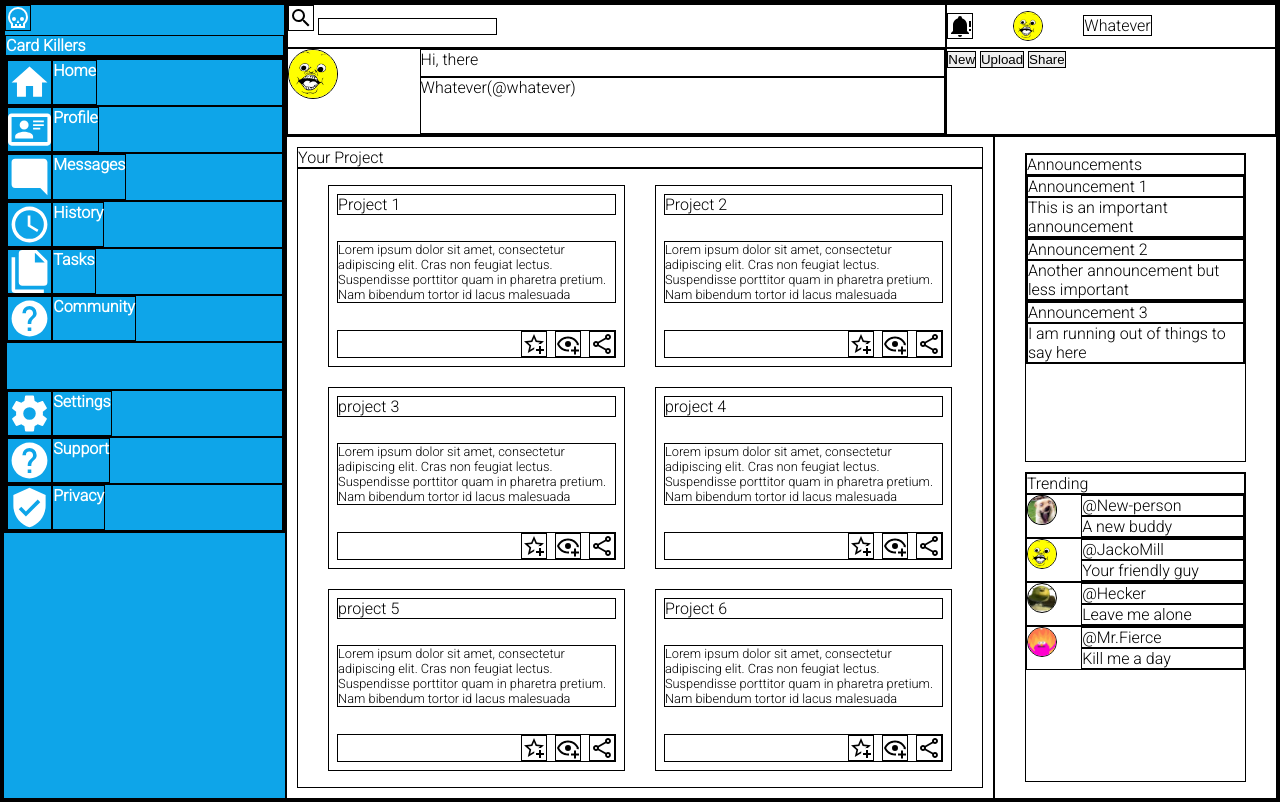
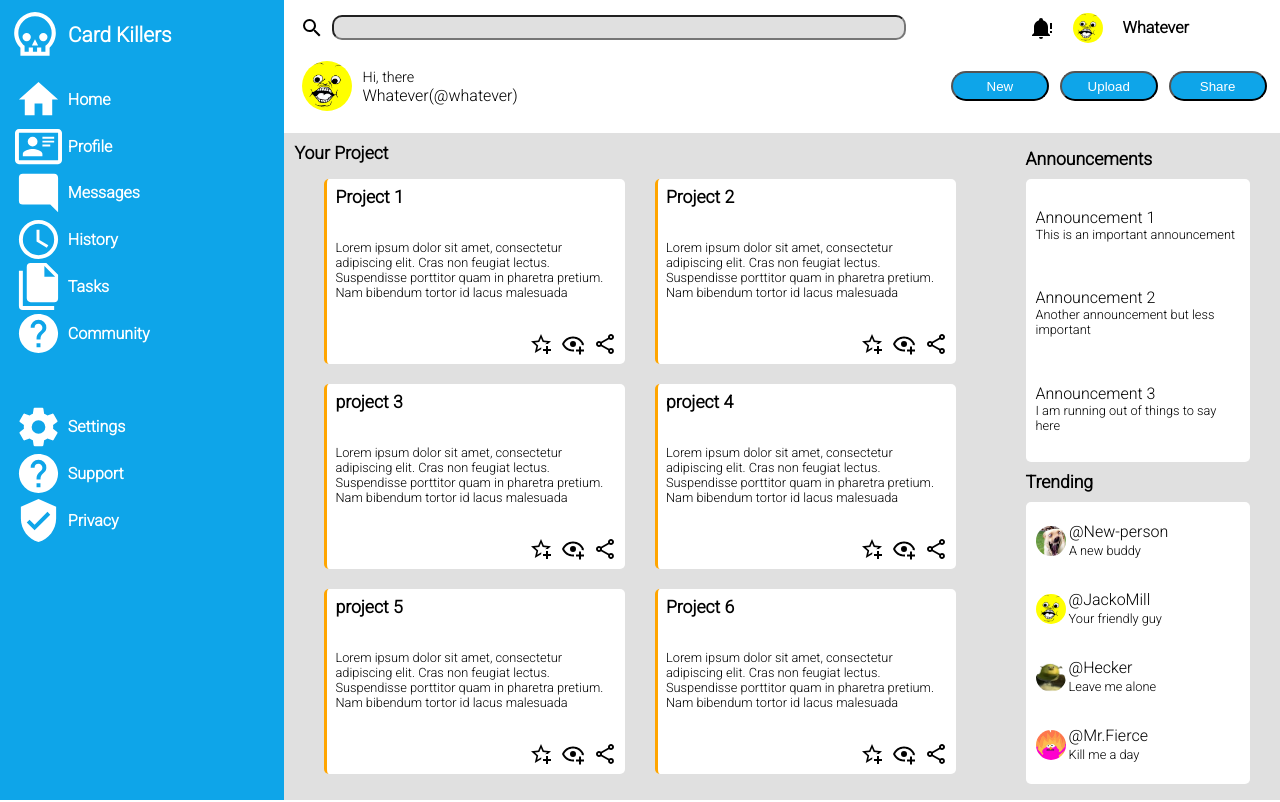
Before and after one commit to DigitalKnight0/admin-dashboard, a plain HTML site: page index.html in a window 1280 px wide. Drawn offline with Linux system fonts and the light colour scheme.

Commit message:
Add final justifications to content

```diff
--- a/index.html
+++ b/index.html
@@ -151,6 +151,7 @@
         <div class="endbar">
             <div class="announcements">
                 <p>Announcements</p>
+                <div class="wrapper">
                     <div>
                         <div class="announce-title">Announcement 1</div>
                         <div class="announce-content">This is an important announcement</div>
@@ -164,8 +165,10 @@
                         <div class="announce-content">I am running out of things to say here</div>
                     </div>
                 </div>
+            </div>
             <div class="trending">
                 <p>Trending</p>
+                <div class="wrapper">
                     <div>
                         <img src="./images/profile1.jpeg" alt="" class="profile-small">
                         <div class="trend-title">@New-person</div>
@@ -189,5 +192,6 @@
                 </div>
             </div>
         </div>
+    </div>
 </body>
 </html>
--- a/style.css
+++ b/style.css
@@ -2,7 +2,6 @@
     padding: 0;
     margin: 0;
     box-sizing: border-box;
-    border: 1px solid black;
 }
 
 body{
@@ -22,10 +21,12 @@ body{
     background-color: #0ea5e9;
     color: white;
     font-weight: bold;
+    padding: 10px;
 }
 
 .menu{
     height: 60%;
+    padding-left: 5px;
 }
 
 .menu ul{
@@ -40,6 +41,12 @@ body{
 
 .menu ul li{
     display: flex;
+    gap: 6px;
+}
+
+.link{
+    display: flex;
+    align-items: center;
 }
 
 
@@ -48,6 +55,7 @@ body{
     grid-row: 1/2;
     display: grid;
     grid-template: 1fr 2fr/2fr 1fr;
+    padding: 8px;
 }
 
 .nav{
@@ -56,6 +64,7 @@ body{
     display: flex;
     flex-direction: column;
     padding: 10px;
+    background-color: rgb(224, 224, 224);
 }
 
 .endbar{
@@ -65,6 +74,7 @@ body{
     grid-template-rows: 1fr 1fr;
     gap: 10px;
     padding: 16px 30px;
+    background-color: rgb(224, 224, 224);
 }
 
 .profile-small, .profile-large{
@@ -79,19 +89,31 @@ body{
 .profile-large{
     height: 50px;
     width: auto;
-    grid-row: 1/3
+    grid-row: 1/3;
+    margin: 0 10px;
+    align-self: center;
 }
 
 .profile{
     display: grid;
-    grid-template: 1fr 2fr/1fr 4fr;
+    grid-template: 1fr 1fr/0fr 1fr;
+}
+
+.profile-name{
+    align-self: start;
+}
+
+.profile>p:first-of-type{
+    font-size: 0.9rem;
+    align-self: end;
 }
 
 .notifications{
     display: flex;
-    justify-content: flex-start;
+    justify-content: center;
     align-items: center;
-    gap: 40px;
+    gap: 20px;
+    font-weight: bold;
 }
 
 .card-box{
@@ -109,6 +131,9 @@ body{
     flex-direction: column;
     justify-content: space-between;
     padding: 8px;
+    background-color: white;
+    border-left: 3px solid orange;
+    border-radius: 5px;
 }
 
 .card-content{
@@ -121,12 +146,85 @@ body{
     gap: 8px;
 }
 
-.trending>div{
+.trending>.wrapper>div{
     display: grid;
-    grid-template-columns: 1fr 3fr;
+    grid-template-columns: 0fr 1fr;
     grid-template-rows: 1fr 1fr;
+    align-items: center;
+    column-gap: 3px;
 }
 
 .trending .profile-small{
     grid-row: 1/3;
 }
+
+.brand{
+    display: flex;
+    gap: 8px;
+    margin-bottom: 16px;
+}
+
+.brand-logo{
+    width: 50px;
+    height: auto;
+}
+
+.brand-label{
+    display: flex;
+    align-items: center;
+    font-size: 1.3rem;
+}
+
+.search{
+    display: flex;
+    align-items: center;
+    padding: 0 8px;
+    gap: 8px
+}
+
+.search > input{
+    width: 90%;
+    height: 25px;
+    border-radius: 10px;
+    background-color: rgb(224, 224, 224);
+}
+
+.buttons{
+    display: flex;
+    justify-content: space-around;
+    align-items: center;
+}
+
+button{
+    height: 30px;
+    width: 30%;
+    border-radius: 20px;
+    background-color: #0ea5e9;
+    color: white;
+}
+
+.nav>p, .card-title, .trending>p, .announcements>p{
+    font-weight: bold;
+    font-size: 1.1rem;
+}
+
+.announcements, .trending{
+    display: flex;
+    flex-direction: column;
+    gap: 10px;
+}
+
+.wrapper{
+    background-color: white;
+    border-radius: 5px;
+    display: flex;
+    flex-direction: column;
+    justify-content: space-around;
+    padding: 10px;
+    gap: 10px;
+    flex: 1;
+}
+
+.announce-content, .trend-content{
+    font-size: 0.8rem;
+}
```
Lines whose indentation alone changed are shown as unchanged.
